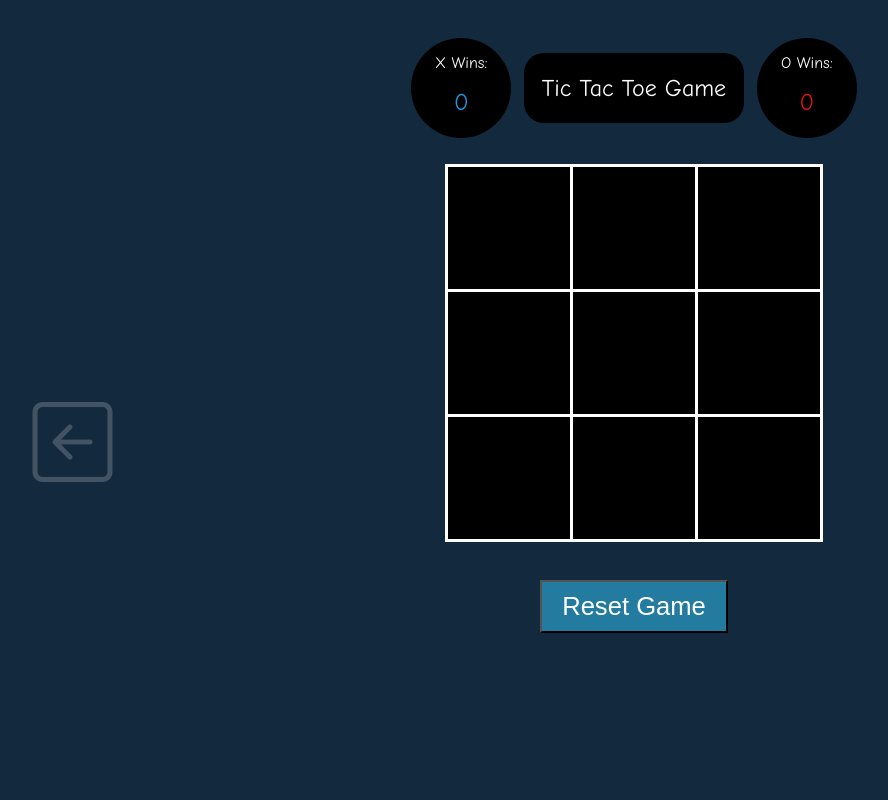
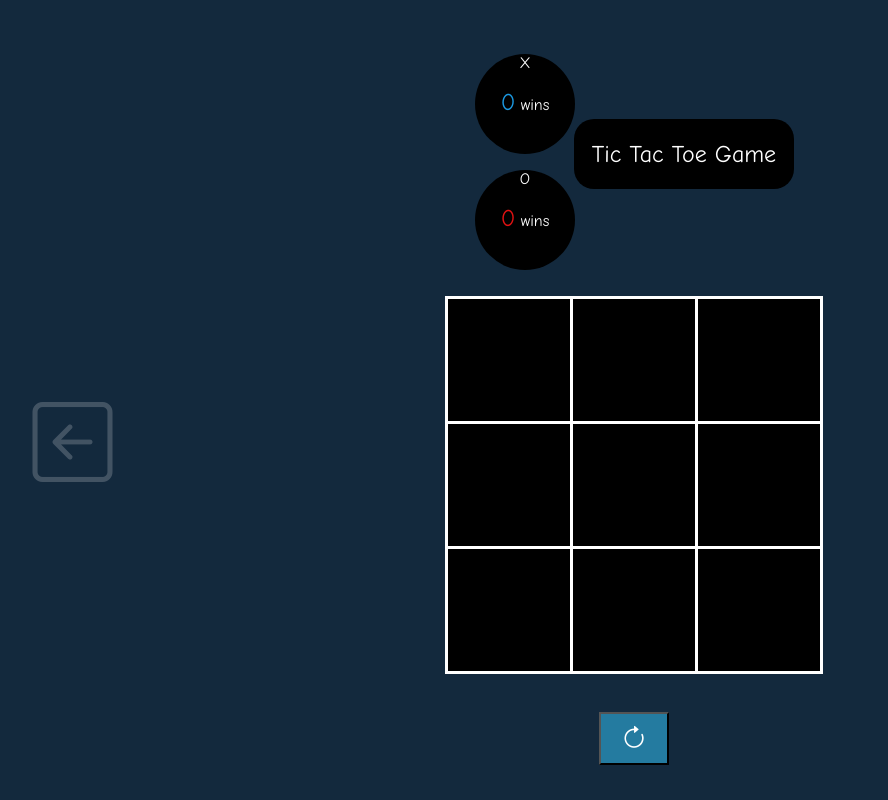
Before and after one commit to Chipsiarz/Chipsiarz.github.io, a plain HTML site: page Pages/Tic_Tac_Toe/index.html in a window 1280 px wide. Shown: the whole page, without its empty margins (6-894 px from the left). Drawn offline with nearby package versions, Linux system fonts and the light colour scheme.

Commit message:
design change

```diff
--- a/Pages/Tic_Tac_Toe/index.html
+++ b/Pages/Tic_Tac_Toe/index.html
@@ -6,24 +6,34 @@
     <meta name="viewport" content="width=device-width, initial-scale=1.0" />
     <title>Tic Tac Toe</title>
     <link rel="stylesheet" href="style.css" />
+    <link rel="preconnect" href="https://fonts.googleapis.com" />
+    <link rel="preconnect" href="https://fonts.gstatic.com" crossorigin />
+    <link
+      href="https://fonts.googleapis.com/css2?family=Varela+Round&display=swap"
+      rel="stylesheet"
+    />
   </head>
   <body>
-    <main>
     <div class="back-to-portfolio">
       <a href="../../index.html" class="link"
         ><i class="bi bi-arrow-left-square"></i
       ></a>
     </div>
+    <main>
       <div class="scoreContainer">
+        <div class="playerScoreContainer">
           <div class="playerScore" id="xWins">
-          <p>X Wins:</p>
+            <p>X</p>
             <span id="xScore">0</span>
+            wins
+          </div>
+          <div class="playerScore" id="oWins">
+            <p>O</p>
+            <span id="oScore">0</span>
+            wins
+          </div>
         </div>
         <div id="gameResult">Tic Tac Toe Game</div>
-        <div class="playerScore" id="oWins">
-          <p>O Wins:</p>
-          <span id="oScore">0</span>
-        </div>
       </div>
       <div class="gameContainer">
         <table>
@@ -45,7 +55,7 @@
         </table>
       </div>
       <div id="resetContainer">
-        <button id="resetBtn">Reset Game</button>
+        <button id="resetBtn"><i class="bi bi-arrow-clockwise"></i></button>
       </div>
     </main>
 
```
Lines whose indentation alone changed are shown as unchanged.
